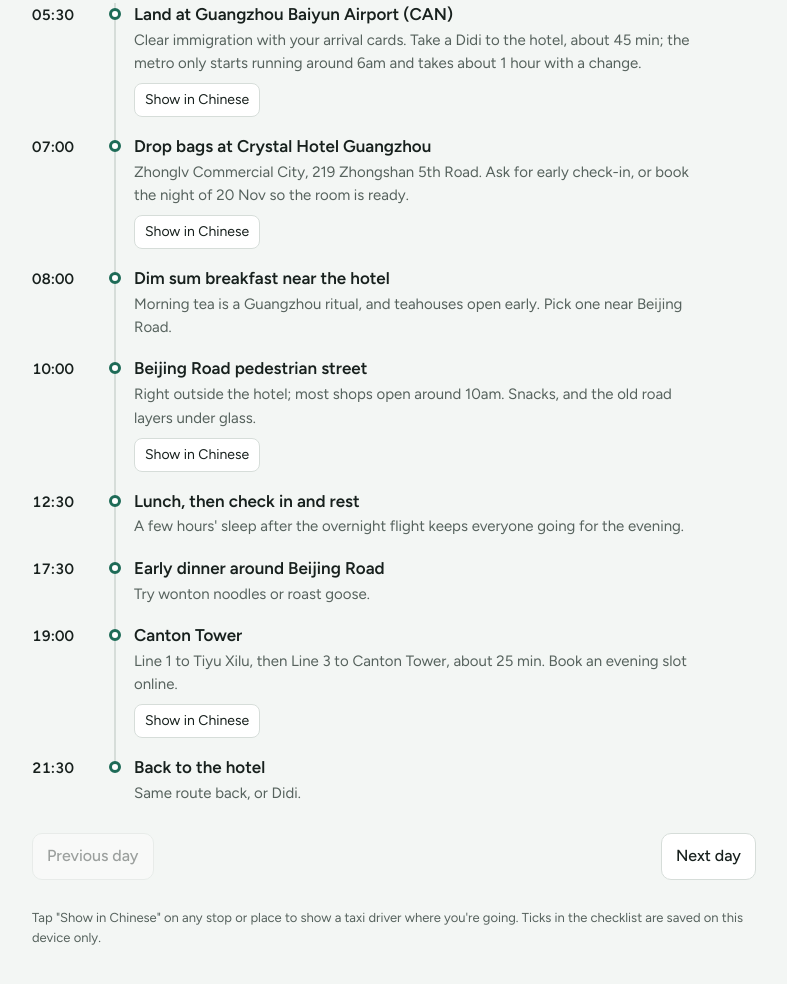
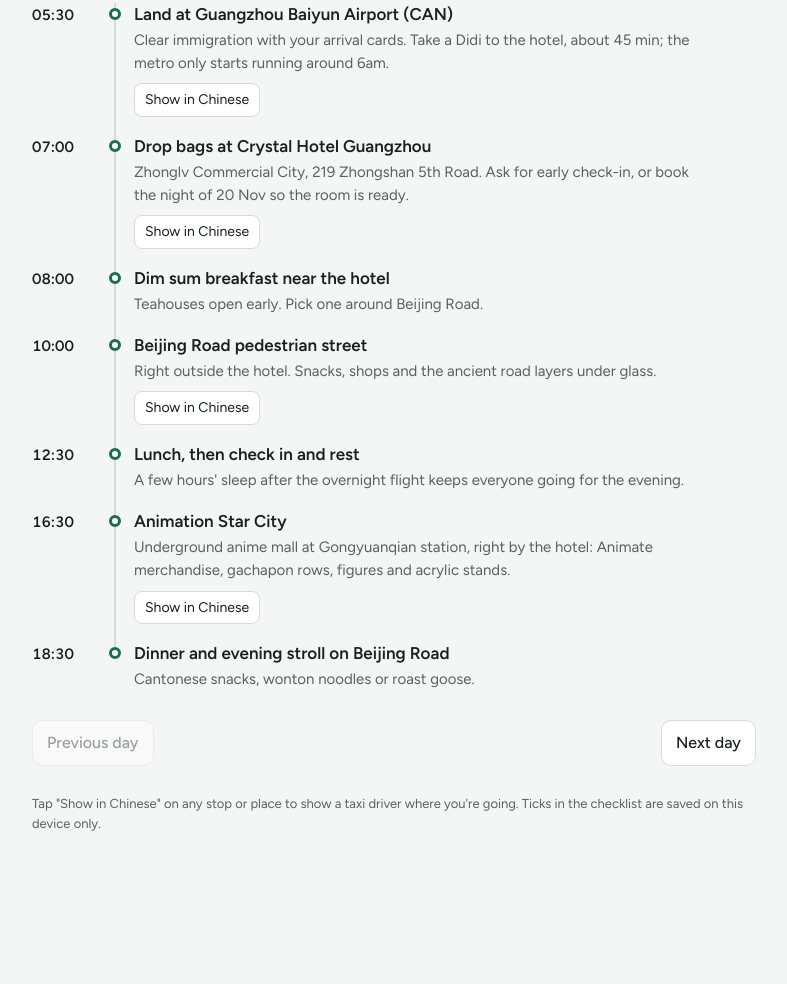
Before and after one commit to dhanchung/china-itinerary, a plain HTML site: page index.html in a window 1280 px wide. Shown: the part 564-1548 px from the top of the page, without its empty margins (246-1033 px from the left). After the commit the page ends 1476 px from the top, so only its background shows below. Drawn offline with nearby package versions, Linux system fonts and the light colour scheme.

Commit message:
Add files via upload

```diff
--- a/index.html
+++ b/index.html
@@ -150,69 +150,68 @@ ol.timeline li .rail::after{content:"";position:absolute;left:3px;top:5px;width:
 <script>
 const CITY={gz:{name:"Guangzhou",c:"var(--gz)",s:"var(--gz-soft)"},sz:{name:"Shenzhen",c:"var(--sz)",s:"var(--sz-soft)"},hk:{name:"Hong Kong day trip",c:"var(--hk)",s:"var(--hk-soft)"}};
 const DAYS=[
-{date:"2026-11-21",wd:"Sat",long:"Saturday 21 November",city:"gz",title:"Arrival, Beijing Road and Canton Tower",lead:"An early start after the overnight flight: breakfast and Beijing Road in the morning, a rest in the afternoon, and Canton Tower at night.",stops:[
-["05:30","Land at Guangzhou Baiyun Airport (CAN)","Clear immigration with your arrival cards. Take a Didi to the hotel, about 45 min; the metro only starts running around 6am and takes about 1 hour with a change.","广州白云国际机场"],
+{date:"2026-11-21",wd:"Sat",long:"Saturday 21 November",city:"gz",title:"Arrival, rest and Animation Star City",lead:"An early landing, a slow morning around the hotel, a rest, then the underground anime mall and Beijing Road in the evening.",stops:[
+["05:30","Land at Guangzhou Baiyun Airport (CAN)","Clear immigration with your arrival cards. Take a Didi to the hotel, about 45 min; the metro only starts running around 6am.","广州白云国际机场"],
 ["07:00","Drop bags at Crystal Hotel Guangzhou","Zhonglv Commercial City, 219 Zhongshan 5th Road. Ask for early check-in, or book the night of 20 Nov so the room is ready.","越秀区中山五路219号"],
-["08:00","Dim sum breakfast near the hotel","Morning tea is a Guangzhou ritual, and teahouses open early. Pick one near Beijing Road."],
-["10:00","Beijing Road pedestrian street","Right outside the hotel; most shops open around 10am. Snacks, and the old road layers under glass.","北京路步行街"],
+["08:00","Dim sum breakfast near the hotel","Teahouses open early. Pick one around Beijing Road."],
+["10:00","Beijing Road pedestrian street","Right outside the hotel. Snacks, shops and the ancient road layers under glass.","北京路步行街"],
 ["12:30","Lunch, then check in and rest","A few hours' sleep after the overnight flight keeps everyone going for the evening."],
-["17:30","Early dinner around Beijing Road","Try wonton noodles or roast goose."],
-["19:00","Canton Tower","Line 1 to Tiyu Xilu, then Line 3 to Canton Tower, about 25 min. Book an evening slot online.","广州塔"],
-["21:30","Back to the hotel","Same route back, or Didi."]]},
-{date:"2026-11-22",wd:"Sun",long:"Sunday 22 November",city:"gz",title:"Old town and the Pearl River",lead:"The old-town day, all along Metro Line 1, ending with the river cruise near the hotel.",stops:[
-["08:00","Dim sum breakfast in Liwan","Lian Xiang Lou on Dishifu Road. Line 1 to Changshou Lu. Go early; Sunday queues build fast.","荔湾区第十甫路"],
-["10:00","Chen Clan Ancestral Hall","Line 1 to Chen Jia Ci. Allow 1 to 1.5 hours for the carvings and folk-art rooms.","陈家祠"],
+["16:30","Animation Star City","Underground anime mall at Gongyuanqian station, right by the hotel: Animate merchandise, gachapon rows, figures and acrylic stands.","动漫星城"],
+["18:30","Dinner and evening stroll on Beijing Road","Cantonese snacks, wonton noodles or roast goose."]]},
+{date:"2026-11-22",wd:"Sun",long:"Sunday 22 November",city:"gz",title:"Old town and the Pearl River",lead:"The old-town day, all along Metro Line 1, ending with Shamian at dusk and the river cruise near the hotel.",stops:[
+["08:00","Dim sum breakfast in Liwan","Lian Xiang Lou on Dishifu Road. Line 1 to Changshou Lu. Go early; Sunday queues build fast.","莲香楼 第十甫路"],
+["10:00","Chen Clan Ancestral Hall","Line 1 to Chen Jia Ci. Lingnan wood carving and stone sculpture; allow 1 to 1.5 hours.","陈家祠"],
 ["12:30","Yongqing Fang and Enning Road","Line 1 to Changshou Lu. Lunch on street snacks: rice noodle rolls, then double-skin milk at Nanxin.","永庆坊"],
-["15:30","Shamian Island","Line 1 to Huangsha. Colonial-era streets under big banyan trees.","沙面"],
+["16:00","Shamian Island","Line 1 to Huangsha. Colonial-era streets; stay as the buildings light up at dusk.","沙面"],
 ["18:00","Dinner","Around Shamian or back near Beijing Road."],
 ["19:30","Pearl River night cruise","Board at Tianzi Wharf, about a 10 to 15 min walk from the hotel. Cruises run about an hour.","天字码头"]]},
-{date:"2026-11-23",wd:"Mon",long:"Monday 23 November",city:"gz",title:"Food and malls in Tianhe",lead:"A relaxed eating and shopping day: Tianhe's big malls in the morning, Zhujiang New Town in the afternoon, and a classic Cantonese dinner in the old town.",stops:[
-["09:00","Dim sum breakfast near the hotel","Take it slow after a busy Sunday. Try a teahouse around Beijing Road."],
-["10:30","Tianhe Road malls","Line 1 direct from Gongyuanqian to Tiyu Xilu, about 15 min. Grandview Mall, Tee Mall and Taikoo Hui are all connected by walkways. Grandview also has an indoor aquarium.","天河路商圈"],
-["13:00","Lunch in Tianhe","Food courts in Grandview or Tee Mall, or Cantonese at a Bingsheng branch nearby.","炳胜"],
-["15:00","Parc Central and K11","Short walk or Line 3 to Zhujiang New Town. Stylish malls with cafés and dessert shops.","天环广场"],
-["17:30","Back to the hotel","Line 1 back to Gongyuanqian. Drop off bags and rest."],
-["19:00","Dinner at Tao Tao Ju, Dishifu Road","Line 1 to Changshou Lu. The century-old flagship teahouse: dim sum and Cantonese dishes. Take a queue number at the door when you arrive.","陶陶居 第十甫路"],
-["20:30","Shangxiajiu pedestrian street","A short walk from the restaurant. Evening snacks and shops before heading back.","上下九步行街"]]},
-{date:"2026-11-24",wd:"Tue",long:"Tuesday 24 November",city:"gz",title:"Yuexiu, museums and a food street",lead:"History in the morning, the Guangdong Museum in the afternoon, and a last Guangzhou dinner near the hotel.",stops:[
+{date:"2026-11-23",wd:"Mon",long:"Monday 23 November",city:"gz",title:"Five Rams, Tianhe malls and Canton Tower",lead:"Yuexiu Park in the morning, anime and character stores in Tianhe, sunset from Canton Tower, then dinner at Tao Tao Ju.",stops:[
 ["09:00","Yuexiu Park and the Five Rams statue","Line 2 to Yuexiu Park, two stops. Zhenhai Tower and big green spaces.","越秀公园"],
-["11:00","Nanyue King Mausoleum Museum","Short walk from the park. A 2,000-year-old tomb with a jade burial suit.","南越王博物院"],
-["12:30","Lunch","Around Yuexiu Park or back near the hotel."],
-["14:00","Guangdong Museum","Near Canton Tower, about 30 min by metro or Didi. Reserve a time slot with your passports.","广东省博物馆"],
-["17:30","Back to the hotel","Rest before dinner."],
-["19:00","Huifu East Road food street","Walking distance from the hotel. Casual Cantonese dishes and snacks.","惠福东路美食街"]]},
-{date:"2026-11-25",wd:"Wed",long:"Wednesday 25 November",city:"sz",title:"To Shenzhen: Huaqiangbei and Ping An",lead:"A morning train to Shenzhen, the electronics markets next to the hotel, and the city's best night view.",stops:[
+["11:30","Grandview Mall, Tianhe","Line 2 back to Gongyuanqian, then Line 1 to Tiyu Xilu. Look for the Gundam Base and character stores (Sanrio, Pokémon, Bandai); check they're still open before you go. Grandview also has an indoor aquarium.","正佳广场"],
+["13:00","Lunch in Tianhe","Food courts in Grandview or Tee Mall, or Cantonese at a Bingsheng branch nearby."],
+["14:30","Tee Mall and Taikoo Hui","Connected to Grandview by walkways."],
+["16:30","Canton Tower at sunset","Line 3 from Tiyu Xilu to Canton Tower. Sunset is around 5:40pm; book a late-afternoon slot and stay for the lights.","广州塔"],
+["19:15","Dinner at Tao Tao Ju, Dishifu Road","Line 3 to Tiyu Xilu, then Line 1 to Changshou Lu, about 35 min. Take a queue number at the door when you arrive.","陶陶居 第十甫路"],
+["20:45","Shangxiajiu pedestrian street","A short walk from the restaurant. Evening snacks, then Line 1 back to the hotel.","上下九步行街"]]},
+{date:"2026-11-24",wd:"Tue",long:"Tuesday 24 November",city:"gz",title:"Dongshankou, museum and last shopping",lead:"Red-brick lanes and cafés, the Guangdong Museum, a last round of anime shopping, and dinner near the hotel.",stops:[
+["09:30","Dongshankou","Line 1 three stops east to Dongshankou. Red-brick villas, lifestyle cafés and small art spaces.","东山口"],
+["12:00","Lunch in Dongshankou","Plenty of cafés and casual restaurants in the lanes."],
+["14:00","Guangdong Museum","Line 1 to Tiyu Xilu, then Line 3 one stop to Zhujiang New Town and a short walk. Reserve a time slot with your passports.","广东省博物馆"],
+["17:00","Animation Star City or Beijing Road","Back at Gongyuanqian for last gachapon and merchandise.","动漫星城"],
+["19:00","Huifu East Road food street","Walking distance from the hotel. Pack tonight for the morning train.","惠福东路美食街"]]},
+{date:"2026-11-25",wd:"Wed",long:"Wednesday 25 November",city:"sz",title:"To Shenzhen: Huaqiangbei, Bit City and Ping An",lead:"A morning train to Shenzhen, the electronics markets, the underground anime passage, and the city's best night view.",stops:[
 ["08:30","Check out","Line 2 direct from Gongyuanqian to Guangzhou South station, about 40 min.","广州南站"],
-["10:00","High-speed train to Shenzhen Futian","About 30 to 40 min. Book on Railway 12306 or Trip.com; tickets open about 15 days ahead.","深圳福田站"],
-["11:00","To the hotel","Line 2 from Futian a few stops to Huaqiangbei, or Didi about 10 min. Drop bags at the Hampton by Hilton, 60 Zhenhua Road.","福田区振华路60号"],
+["10:00","High-speed train to Shenzhen Futian","About 35 min. Book on Railway 12306 or Trip.com; tickets open about 15 days ahead.","深圳福田站"],
+["11:00","To the Hampton by Hilton","Line 2 from Futian a few stops to Huaqiangbei, or Didi about 10 min. Drop bags at 60 Zhenhua Road.","福田区振华路60号"],
 ["12:00","Lunch","Plenty of cheap eats around Zhenhua Road."],
 ["13:30","Huaqiangbei electronics malls","Short walk from the hotel. Phones, drones, gadgets and parts. Malls close around early evening.","华强北"],
-["18:00","Dinner near the hotel","Try Chaoshan beef hotpot."],
-["19:30","Ping An Finance Centre Free Sky","Short Didi or Line 2. Book online for the evening.","平安金融中心"],
+["16:30","Bit City","Anime-themed underground passage at Convention and Exhibition Center station: claw machines, anime cafés and merchandise. Check it's open before you go.","次元小镇"],
+["18:00","Dinner at Coco Park","One stop on to Shopping Park station. Try Chaoshan beef hotpot.","COCO Park 购物公园"],
+["20:00","Ping An Finance Centre Free Sky","Short walk or Didi from Coco Park. Book online and check the last entry time.","平安金融中心"],
 ["22:00","Fill in China arrival cards","One each, for re-entering from Hong Kong tomorrow."]]},
-{date:"2026-11-26",wd:"Thu",long:"Thursday 26 November",city:"hk",title:"Hong Kong day trip",lead:"The high-speed train makes Hong Kong an easy day out. Bring everyone's physical passports.",stops:[
+{date:"2026-11-26",wd:"Thu",long:"Thursday 26 November",city:"hk",title:"Hong Kong: the Peak, then Mong Kok",lead:"Sights in the morning while it's quiet, Mong Kok's collector malls in the afternoon once the shops open. Bring everyone's physical passports.",stops:[
 ["08:00","Leave the hotel","Line 2 or Didi to Futian station.","深圳福田站"],
-["08:30","High-speed train to Hong Kong West Kowloon","Under 20 min. Hong Kong and mainland immigration are both done inside West Kowloon station.","香港西九龙站"],
-["09:30","West Kowloon Cultural District","Next to the station. Hong Kong Palace Museum or M+ if you like museums, plus harbour views.","西九文化区"],
-["12:00","Star Ferry to Central","From Tsim Sha Tsui across the harbour. Lunch in Central.","天星小轮"],
-["14:00","Peak Tram to Victoria Peak","The classic view over the harbour. Queues are shorter on weekdays.","山顶缆车"],
-["16:30","Mong Kok","Sneakers Street, the markets and street snacks.","旺角"],
-["19:30","Tsim Sha Tsui promenade","Harbour lights at night. Dinner nearby.","尖沙咀海滨长廊"],
-["21:00","Train back to Futian","Book the return in advance and check the last train time.","香港西九龙站"]]},
-{date:"2026-11-27",wd:"Fri",long:"Friday 27 November",city:"sz",title:"Street food and shopping malls",lead:"A relaxed shopping day along Metro Line 1: an upmarket mall, a street-food lunch at Dongmen, and Coco Park in the evening.",stops:[
-["10:00","Leave the hotel","Line 1 from Huaqiang Road two stops east to Grand Theatre, about 10 min.","大剧院站"],
-["10:30","MixC Shenzhen","Upmarket mall with big international brands, a food hall and an ice rink.","万象城"],
-["12:30","Street-food lunch at Dongmen","One stop further on Line 1 to Laojie. Grilled skewers, rice rolls, fried snacks and bubble tea.","东门步行街"],
-["13:30","Dongmen Pedestrian Street","Budget fashion, shoes and small shops. Bargain at the stalls; malls have fixed prices.","东门步行街"],
-["15:30","Back to the hotel","Drop off shopping bags and rest.","福田区振华路60号"],
-["17:30","Coco Park","Line 1 west to Shopping Park station. Big Futian mall with restaurants and bars.","COCO Park 购物公园"],
-["18:30","Dinner at Coco Park","Try Chaoshan beef hotpot, or pick from the restaurants around the mall."],
-["20:30","Night snacks on Zhenhua Road","Back near the hotel for a last stroll through the Huaqiangbei food stalls.","华强北"]]},
+["08:30","High-speed train to Hong Kong West Kowloon","About 15 to 20 min. Both immigration checks are done inside West Kowloon station.","香港西九龙站"],
+["09:30","Star Ferry to Central","Taxi about 10 min from West Kowloon to the Tsim Sha Tsui pier, then cross the harbour.","天星小輪"],
+["10:30","Peak Tram to Victoria Peak","Morning queues are shorter and the view is often clearer.","山頂纜車"],
+["12:30","Lunch in Central","Wonton noodles at Mak's Noodle, and egg tarts at Tai Cheong Bakery.","麥奀雲吞麵世家"],
+["14:00","MTR to Mong Kok","Tsuen Wan line direct from Central, about 15 min.","旺角"],
+["14:30","Sino Centre and nearby collector malls","Figures, consignment display boxes, manga and manhwa. Also look for Animate and CTMA Centre nearby; check locations and hours before you go.","信和中心"],
+["17:00","Sneakers Street and Ladies' Market","Fa Yuen Street sneakers and Tung Choi Street stalls.","花園街"],
+["18:30","Dinner in Mong Kok or Tsim Sha Tsui","Try Australia Dairy Company in Jordan on the way."],
+["20:30","Train back to Futian","Taxi to West Kowloon station. Book the return in advance and check the last train time.","香港西九龍站"]]},
+{date:"2026-11-27",wd:"Fri",long:"Friday 27 November",city:"sz",title:"Dongmen comics, street food and Shenzhen Bay",lead:"Anime and card shops at Dongmen in the morning, a street-food lunch, a rest, then Shenzhen Bay before sunset and seafood in Shekou.",stops:[
+["10:30","Dongmen Comic City","Line 1 two stops east to Laojie (or Line 3 to Shaibu). Figure shops, Pokémon card lounges and local cosplayers. Shops open around late morning.","东门步行街"],
+["12:30","Street-food lunch at Dongmen","Grilled skewers, rice rolls, fried snacks and bubble tea."],
+["13:30","Dongmen Pedestrian Street","Budget fashion, shoes and small shops. Bargain at the stalls.","东门步行街"],
+["15:00","Back to the hotel","Drop off shopping bags and rest.","福田区振华路60号"],
+["16:30","Shenzhen Bay Park","About 30 min by Didi. Walk the waterfront before sunset, with views across to Hong Kong.","深圳湾公园"],
+["18:30","Seafood dinner in Shekou","Short Didi to Sea World for harbour-side seafood, then back to the hotel.","海上世界"]]},
 {date:"2026-11-28",wd:"Sat",long:"Saturday 28 November",city:"sz",title:"Fly home",lead:"An early start for a 1pm flight: a quick breakfast and an optional park visit, then leave for the airport by 09:30.",stops:[
 ["07:00","Quick breakfast near the hotel","Congee or dim sum around Zhenhua Road. Pack bags the night before."],
 ["07:45","Lianhuashan Park (optional)","About 10 min by Didi. A short climb gives the view over Futian. Skip it if everyone's tired.","莲花山公园"],
 ["09:00","Back to the hotel and check out","Settle any deposit and collect your bags.","福田区振华路60号"],
-["09:30","Didi to Shenzhen Bao'an Airport (SZX)","40 to 50 min; leave extra time for Saturday traffic.","深圳宝安国际机场"],
+["09:30","To Shenzhen Bao'an Airport (SZX)","Didi 40 to 50 min, easiest with luggage. Metro Line 11 also runs to the airport in about 40 min.","深圳宝安国际机场"],
 ["10:30","Check in for the flight to Singapore","Aim to be at the airport about 2.5 hours before departure."],
 ["13:00","Fly home","Have lunch airside after security."]]}
 ];
@@ -222,7 +221,7 @@ const HOTELS=[
 ];
 const CHECK=[
 ["Documents",["Passports valid 6+ months for all three","China digital arrival card for each person, 24 to 72 hours before 21 Nov","New arrival cards on the night of 25 Nov, for re-entry from Hong Kong","Family travel insurance"]],
-["Bookings",["Canton Tower, evening of 21 Nov","Guangdong Museum time slot, 24 Nov","Guangzhou South to Futian train, 25 Nov","Ping An Finance Centre Free Sky, 25 Nov","Futian and West Kowloon trains both ways, 26 Nov"]],
+["Bookings",["Canton Tower, sunset slot on 23 Nov","Guangdong Museum time slot, 24 Nov","Guangzhou South to Futian train, 25 Nov","Ping An Finance Centre Free Sky, 25 Nov","Futian and West Kowloon trains both ways, 26 Nov","Check the anime shops are still open: Gundam Base, Bit City, Animate Hong Kong"]],
 ["Payments and apps",["Alipay and WeChat Pay verified, YouTrip linked, small test payment done","Big items booked on Trip.com to avoid the 3% fee over 200 CNY","Roaming data or eSIM for each phone","Amap or Apple Maps, Didi, Railway 12306, Trip.com, Dianping, offline translator"]],
 ["Packing",["Plug adapter for China (Type A and I)","Light jacket and comfortable walking shoes","Tissue packs and hand sanitiser","Usual medication in original packaging"]]
 ];
```
